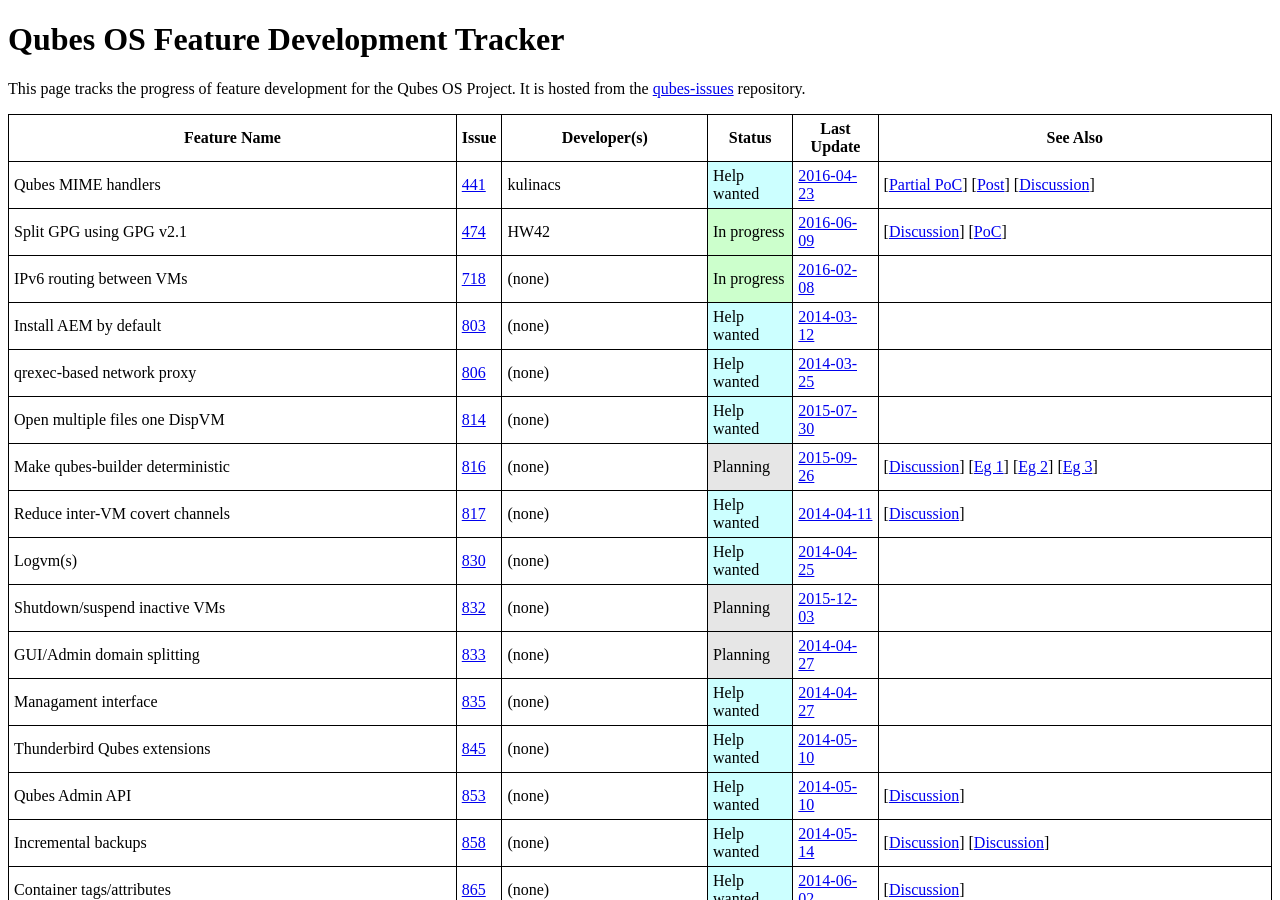
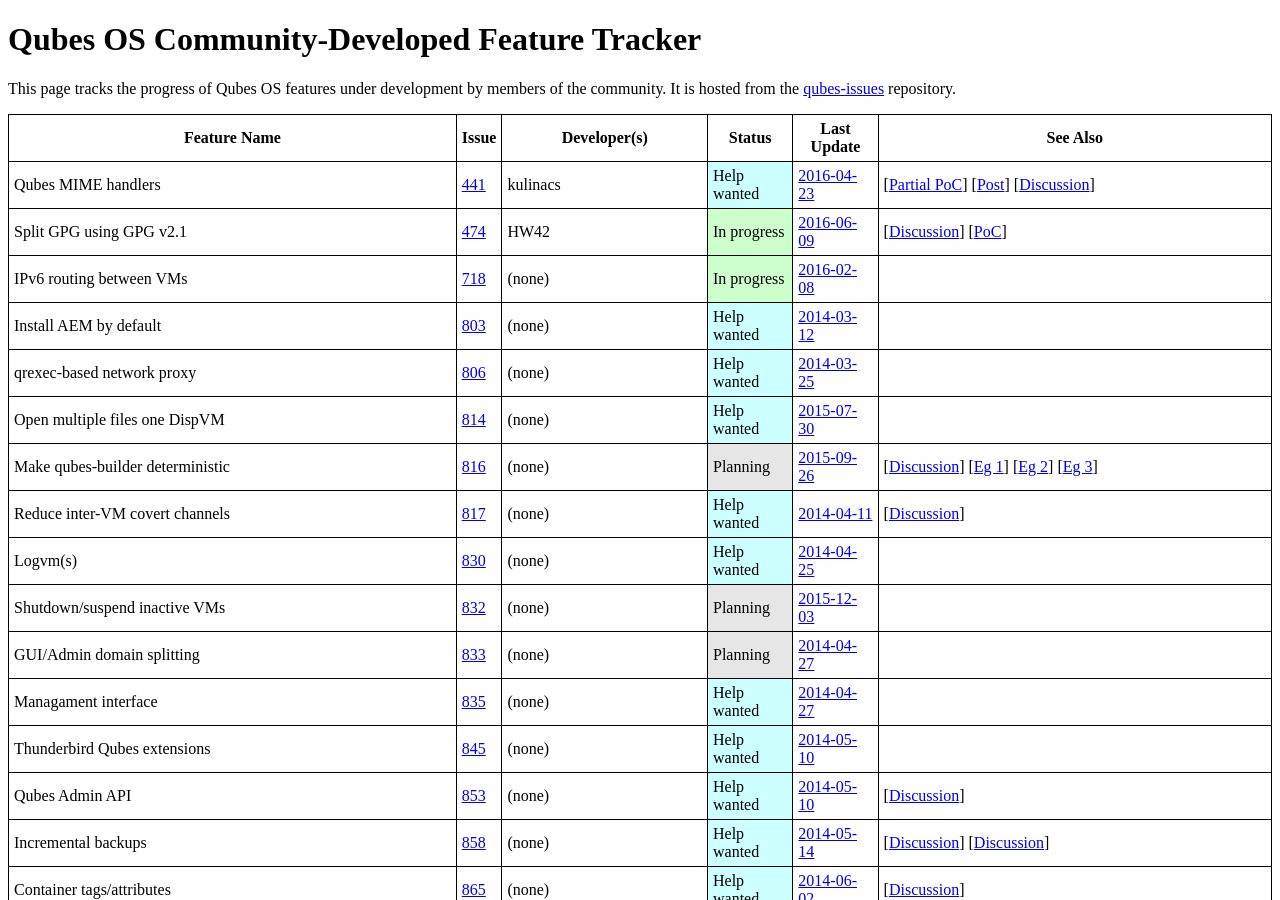
Before and after one commit to QubesOS/qubes-issues, a Jekyll site: the page built from index.md, in a window 1280 px wide and 900 px high. Built offline with Jekyll 4.4.1, drawn with Linux system fonts in a browser that asks for light colours.

Commit message:
Update main page
Clarify that the purpose of the tracker is to track community-
developed features (rather than all features).

```diff
--- a/index.md
+++ b/index.md
@@ -1,14 +1,14 @@
 ---
 layout: default
-title: Qubes OS Feature Development Tracker
-description: This page tracks the progress of feature development for the Qubes OS Project.
+title: Qubes OS Community-Developed Feature Tracker
+description: Tracks the progress of features developed by the Qubes community.
 ---
 
-Qubes OS Feature Development Tracker
-====================================
+Qubes OS Community-Developed Feature Tracker
+============================================
 
-This page tracks the progress of feature development for the Qubes OS Project.
-It is hosted from the [qubes-issues] repository.
+This page tracks the progress of Qubes OS features under development by members
+of the community. It is hosted from the [qubes-issues] repository.
 
 {% include features.html %}
 
```
